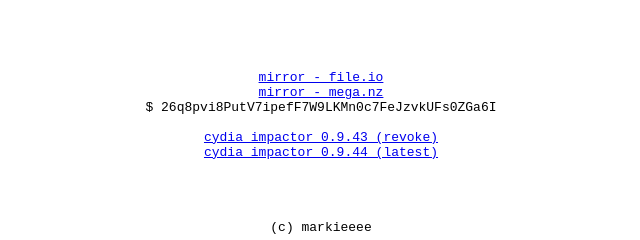
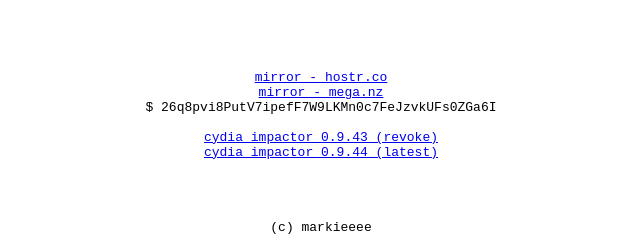
Before and after one commit to markie-dev/mu1ti_path, a plain HTML site: page index.html in a window 1280 px wide. Shown: the part 768-1008 px from the top of the page, 319-959 px from the left. Drawn offline with Linux system fonts and the light colour scheme.

Commit message:
fixed mirror link

```diff
--- a/index.html
+++ b/index.html
@@ -49,7 +49,7 @@ licensed under MIT
 
 
 
-<a href="https://file.io/cAhwQt">mirror - file.io</a>
+<a href="https://hostr.co/ZdXuRhHPEWWt">mirror - hostr.co</a>
 <a href="https://mega.nz/#!iXIFxAgY">mirror - mega.nz</a>
 $ 26q8pvi8PutV7ipefF7W9LKMn0c7FeJzvkUFs0ZGa6I
 
```
